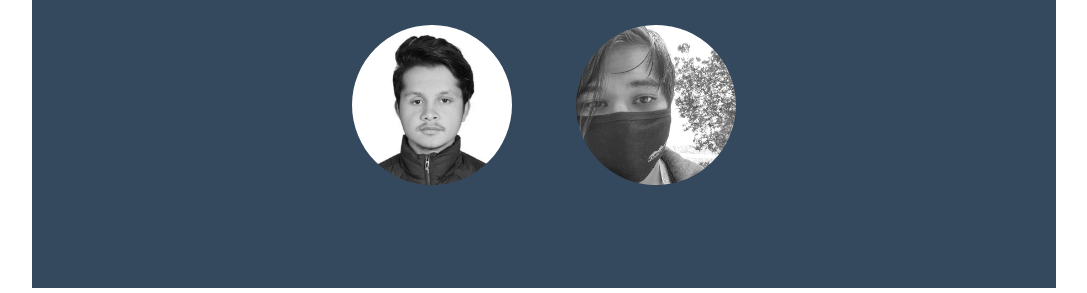
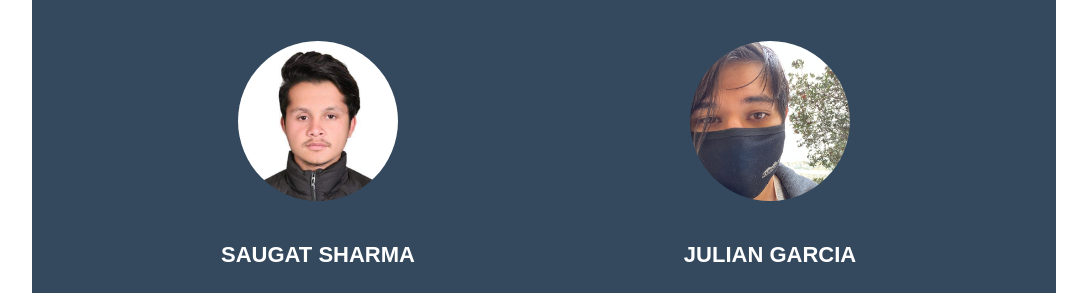
Before and after one commit to daskyg/cse321-2021-group5-techcarpool, a plain HTML site: page projectFolder/team.html in a window 1280 px wide. Shown: the part 321-614 px from the top of the page, without its empty margins (96-1183 px from the left). Drawn offline with Linux system fonts and the light colour scheme.

Commit message:
Added directory for actual project work. Completed assignment website, added team information, fixed/created more visuals on website.

```diff
--- a/projectFolder/style.css
+++ b/projectFolder/style.css
@@ -183,6 +183,17 @@ li a:hover {
 	border:1px solid grey;
 }
 
+.row {
+	display: flex; /* equal height of the children */
+	border: none;
+}
+
+.col {
+	flex: 1; /* additionally, equal width */
+
+	padding: 1em;
+	border: none;
+}
 
 /*8-------------------------------------------------------------------------------------------------8*/
 
@@ -221,26 +232,15 @@ h4{
 
 .ps {
 	margin-bottom: 40px;
-}
-
-.ps a{
 	display: inline-block;
-	margin: 0 30px;
 	width: 160px;
 	height: 160px;
 	overflow: hidden;
 	border-radius: 50%;
 }
 
-.ps a img{
+.ps img{
 	width: 100%;
-	filter: grayscale(100%);
-	transition:  0.4s all;
-}
-
-.ps a:hover > img {
-	filter: none;
-
 }
 
 .section {
@@ -264,5 +264,5 @@ h4{
 	text-align: center;
 	text-transform: uppercase;
 	font-size: 22px;
-
+	color: white;
 }
--- a/projectFolder/team.html
+++ b/projectFolder/team.html
@@ -32,23 +32,33 @@
 		<div class = "team">
 			<h1> Our Team</h1>
 			<span class="border"></span>
-			<div class="ps">
-				<a href="#p1"><img src="pic.jpg" alt = ""> </a>
-				<a href="#p2"><img src="pic1.jpg" alt=""></a>
-			</div>
 
-			<div class="section" id="p1">
+			<div class="row">
+				<div class="col">
+					<div class="ps">
+						<img src="pic.jpg" alt = ""/>
+					</div>
+			<div id="p1">
 				<span class="name"><strong>Saugat Sharma</strong></span>
 				<span class="border"></span>
 				<h4>Computer Science</h4>
 				<h4>Senior</h4>
+				<h4><a href="https://www.linkedin.com/in/saugat-sharma/"> LinkedIn </a></h4>
 			</div>
+				</div>
 
-			<div class="section" id="p2">
+					<div class="col">
+						<div class="ps">
+							<img src="pic1.jpg" alt=""/>
+						</div>
+			<div id="p2">
 				<span class="name"> <strong>Julian Garcia</strong></span>
 				<span class="border"></span>
 				<h4>Computer Science</h4>
 				<h4>Senior</h4>
+				<h4><a href="https://www.linkedin.com/in/julian-garcia-92245b185/"> LinkedIn </a></h4>
+			</div>
+			</div>
 			</div>
 
 		</div>
@@ -61,13 +71,11 @@
 
 
 	<footer class="footer">
-
-		<!--icon grabbed from font awsome-->
 		<h3>Social Network</h3>
 		<ul class="social__list">
-			<li><a href="#" target="_blank">GitHub</i></a></li>
-			<li><a href="#" target="_blank">NMT</a></li>
-			<li><a href="#" target="_blank"> Website</a></li>
+			<li><a href="https://github.com/daskyg/cse321-2021-group5-techcarpool" target="_blank">GitHub</a></li>
+			<li><a href="https://www.nmt.edu/" target="_blank">NMT</a></li>
+			<li><a href="../carpool/index.html" target="_blank"> Website</a></li>
 		</ul>
 
 	</footer>
```
Also changed, not shown: carpool/index.html (added, +13 -0 lines), projectFolder/final.html (+3 -4 lines), projectFolder/index.html (+4 -5 lines), projectFolder/reports.html (+3 -4 lines).
